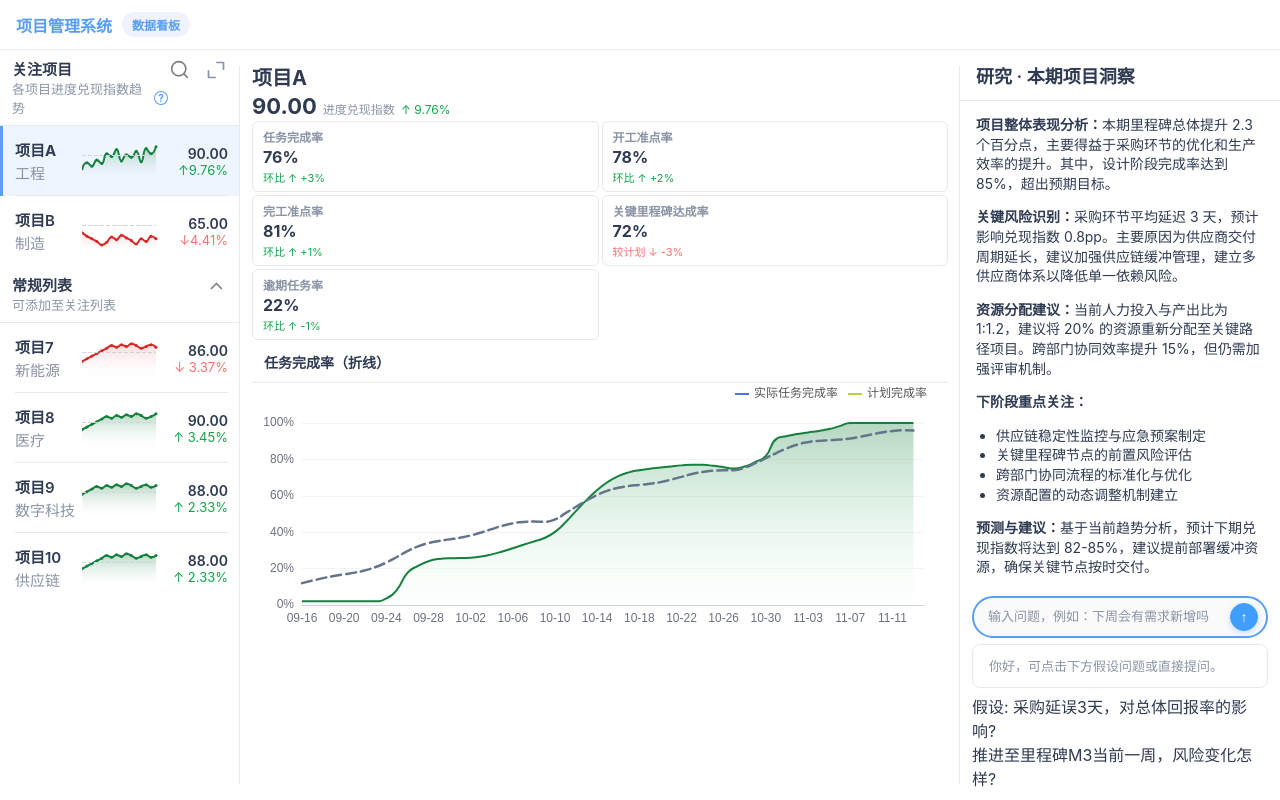
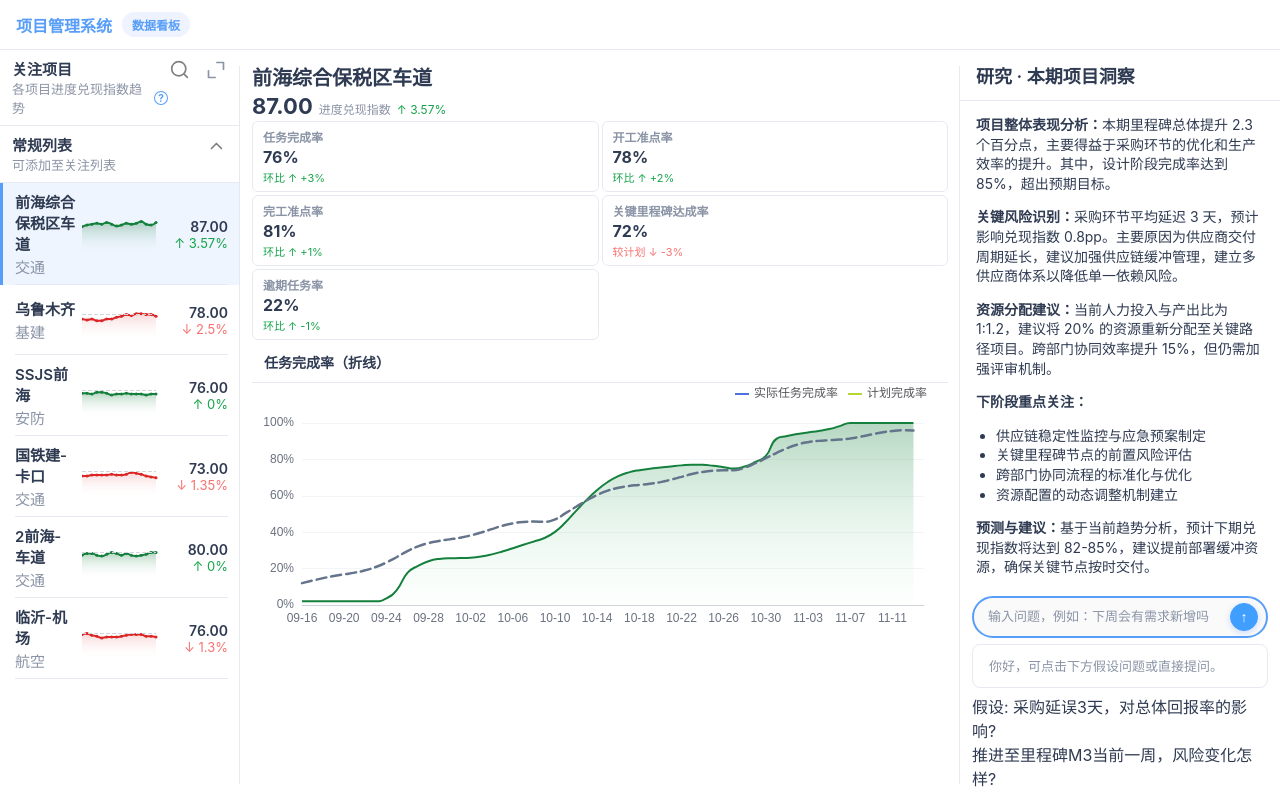
Before and after one commit to Soulcool22/dashboard-vue, a Vue app: page / in a window 1280 px wide. Built offline with nearby package versions, Linux system fonts and the light colour scheme; what @icon-park/vue-next would draw is missing.

Commit message:
示例数据替换1

```diff
--- a/src/App.vue
+++ b/src/App.vue
@@ -57,102 +57,227 @@ const regularCollapsed = ref(false)
 function toggleLeftExpand(){ expandedLeft.value = !expandedLeft.value }
 
 // --- Data State ---
-const projects = ref([
-  { name: '项目A', sector: '工程', series: [65,72,68,75,71,82,79,87,74,81,78,85,73,88,82,90] },
-  { name: '项目B', sector: '制造', series: [72,68,65,62,58,61,67,64,69,66,63,59,65,62,68,65] }
+
+const projects = ref([])
+
+
+
+// Helper function to generate somewhat realistic-looking series data
+
+function generateSeriesData() {
+
+  const data = [];
+
+  let value = 70 + Math.random() * 15; // Start between 70 and 85
+
+  for (let i = 0; i < 16; i++) {
+
+    data.push(Math.round(value));
+
+    value += (Math.random() - 0.5) * 5; // Fluctuate by up to +/- 2.5
+
+    if (value > 95) value = 95;
+
+    if (value < 55) value = 55;
+
+  }
+
+  return data;
+
+}
+
+
+
+const regulars = ref([
+
+  { name: '前海综合保税区车道', sector: '交通', series: generateSeriesData() },
+
+  { name: '乌鲁木齐', sector: '基建', series: generateSeriesData() },
+
+  { name: 'SSJS前海', sector: '安防', series: generateSeriesData() },
+
+  { name: '国铁建-卡口', sector: '交通', series: generateSeriesData() },
+
+  { name: '2前海-车道', sector: '交通', series: generateSeriesData() },
+
+  { name: '临沂-机场', sector: '航空', series: generateSeriesData() },
+
+  { name: '前海-综合', sector: '基建', series: generateSeriesData() },
+
+  { name: '前海-维修', sector: '基建', series: generateSeriesData() },
+
+  { name: 'SSKJ前海', sector: '安防', series: generateSeriesData() }
+
 ])
 
-const regulars = ref([
-  { name: '项目7', sector: '新能源', series: [70,73,76,79,82,85,88,86,89,87,90,88,85,87,89,86] },
-  { name: '项目8', sector: '医疗', series: [72,75,78,81,84,87,85,88,86,89,87,90,88,85,87,90] },
-  { name: '项目9', sector: '数字科技', series: [78,81,84,87,85,88,86,89,87,90,88,85,87,89,86,88] },
-  { name: '项目10', sector: '供应链', series: [73,76,79,82,85,88,86,89,87,90,88,85,87,89,86,88] }
+
+
+const kpis = ref([
+
+  { title: '任务完成率', value: '76%', delta: '+3%', up: true },
+
+  { title: '开工准点率', value: '78%', delta: '+2%', up: true },
+
+  { title: '完工准点率', value: '81%', delta: '+1%', up: true },
+
+  { title: '关键里程碑达成率', value: '72%', delta: '-3%', up: false },
+
+  { title: '逾期任务率', value: '22%', delta: '-1%', up: true }
+
 ])
 
-const kpis = ref([
-  { title: '任务完成率', value: '76%', delta: '+3%', up: true },
-  { title: '开工准点率', value: '78%', delta: '+2%', up: true },
-  { title: '完工准点率', value: '81%', delta: '+1%', up: true },
-  { title: '关键里程碑达成率', value: '72%', delta: '-3%', up: false },
-  { title: '逾期任务率', value: '22%', delta: '-1%', up: true }
-])
+
 
 // --- Search and Filter Logic ---
+
 const searchQuery = ref('')
+
 const isSearchActive = ref(false)
 
+
+
 const allProjects = computed(() => {
+
   const watched = projects.value.map(p => ({ ...p, isWatched: true }))
+
   const unWatched = regulars.value.map(p => ({ ...p, isWatched: false }))
+
   return [...watched, ...unWatched]
+
 })
 
+
+
 const filteredAllProjects = computed(() => {
+
   if (!searchQuery.value) {
+
     return allProjects.value
+
   }
+
   return allProjects.value.filter(item =>
+
     item.name.toLowerCase().includes(searchQuery.value.toLowerCase())
+
   )
+
 })
 
+
+
 function handleSearchActiveChange(isActive) {
+
   isSearchActive.value = isActive
+
   if (!isActive) {
+
     searchQuery.value = ''
+
   }
+
 }
 
+
+
 function toggleWatchStatus(projectToToggle) {
+
   const indexInProjects = projects.value.findIndex(p => p.name === projectToToggle.name)
+
   if (indexInProjects !== -1) {
+
     const [removed] = projects.value.splice(indexInProjects, 1)
+
     regulars.value.unshift(removed)
+
   } else {
+
     const indexInRegulars = regulars.value.findIndex(p => p.name === projectToToggle.name)
+
     if (indexInRegulars !== -1) {
+
       const [added] = regulars.value.splice(indexInRegulars, 1)
+
       projects.value.push(added)
+
     }
+
   }
+
 }
 
+
+
 // --- Selection Logic ---
+
 const selectedProject = ref(null)
+
 onMounted(() => {
-  if (projects.value.length > 0) {
-    selectedProject.value = projects.value[0]
-  } else if (regulars.value.length > 0) {
+
+  if (regulars.value.length > 0) {
+
     selectedProject.value = regulars.value[0]
+
   }
+
 })
+
 function handleSelectProject(project) {
+
   selectedProject.value = project
+
 }
 
+
+
 // Helper functions
+
 function lastValue(p){ if(!p || !p.series) return 0; const a=p.series; return a[a.length-1] }
+
 function deltaSign(p){ if(!p || !p.series || p.series.length < 2) return 0; const a=p.series; return a[a.length-1]-a[a.length-2] }
+
 function deltaText(p){ if(!p || !p.series || p.series.length < 2) return ''; const a=p.series; const prev=a[a.length-2]; const last=a[a.length-1]; const pct=prev?(((last-prev)/prev)*100).toFixed(2):'0.00'; const s=(last-prev)>=0?'↑ ':'↓ '; return s+Math.abs(pct)+'%' }
+
 </script>
 
+
+
 <style scoped>
+
 #app-wrapper {
+
   display: flex;
+
   flex-direction: column;
+
   height: 100vh;
+
   overflow: hidden;
+
 }
+
 .layout {
+
   flex-grow: 1;
+
   overflow: hidden;
+
 }
+
 .project-info { display: flex; flex-direction: column; gap: 2px; padding: 0; }
+
 .project-main-title { font-size: 20px; font-weight: 700; }
+
 .project-index-row { display: flex; align-items: baseline; gap: 6px; }
+
 .project-index-value { font-size: 22px; font-weight: 700; }
+
 .project-index-label { font-size: 12px; color: var(--muted); }
+
 .project-index-change { font-size: 12px; }
+
 .project-index-change.up { color: var(--up); }
+
 .project-index-change.down { color: var(--down); }
+
 </style>
--- a/src/assets/dashboard.css
+++ b/src/assets/dashboard.css
@@ -6,6 +6,7 @@
   --border: #e6e9f0;
   --accent: #589ef8; /* Lighter accent blue for border */
   --accent-soft: #eef5ff; /* Even softer blue for background */
+  --hover-bg: #f9fafb; /* Subtle hover background */
   --up: #16a34a;
   --down: #f87171;
   --layout-left: 320px;
@@ -44,6 +45,9 @@ header { padding: 12px 16px; border-bottom: 1px solid var(--border); background:
 .wl-list { position: relative; max-height: 500px; overflow-y: auto; padding: 0; }
 .wl-item { display: grid; grid-template-columns: 1fr 80px 50px; align-items: center; gap: 6px; padding: 8px 12px; position: relative; border-left: 3px solid transparent; }
 .wl-item:not(:last-child)::after { content: ''; position: absolute; bottom: 0; left: 5%; width: 90%; height: 1px; background-color: var(--border); }
+.wl-item:not(.active):hover {
+  background-color: var(--hover-bg);
+}
 .wl-item.active {
   background-color: var(--accent-soft);
   border-left-color: var(--accent);
```
